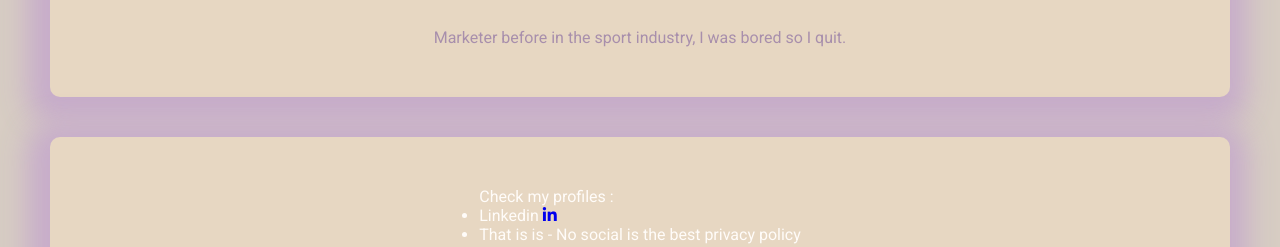
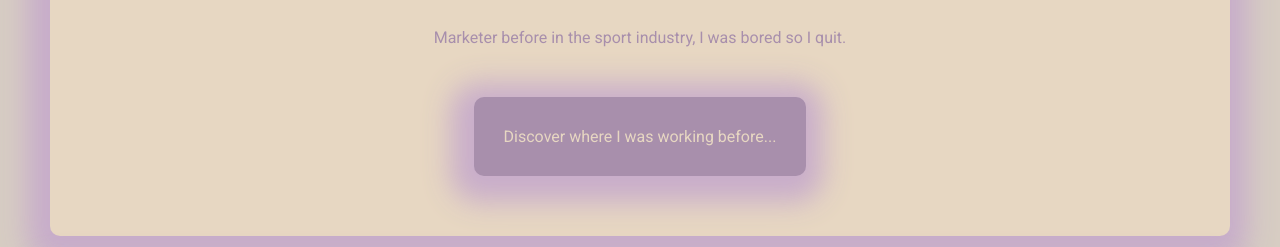
Before and after one commit to marineirigoin/profile, a plain HTML site: page index.html in a window 1280 px wide. Shown: the part 582-829 px from the top of the page. Drawn offline with Linux system fonts and the light colour scheme.

Commit message:
better style

```diff
--- a/index.html
+++ b/index.html
@@ -16,6 +16,8 @@
       <p>If I manage to finish the Wagon</p>
       <img src="https://media-exp1.licdn.com/dms/image/C5603AQG0VeVMiD9BEw/profile-displayphoto-shrink_800_800/0/1649411502243?e=1672876800&v=beta&t=yM-uiDWXjkZBFtNh9Xl5-lb4JV4HcT4pWwdzwtCeDR0" alt="marine profile picture" id="profile-pic">
       <p>Marketer before in the sport industry, I was bored so I quit.</p>
+      <a href="https://www.quiksilver.fr/" class="button">Discover where I was working before...</a>
+
     </div>
 
     <div class="card">
--- a/style.css
+++ b/style.css
@@ -71,6 +71,21 @@ a:hover {
   opacity: 0.3;
 }
 
+.button{
+  color: #E7D7C2;
+  background-color:#A88FAC;
+  margin: 10px;
+  margin-top: 50px;
+  padding: 30px;
+  border-radius: 10px;
+  box-shadow: -3px 6px 28px 20px rgba(198,169,203,0.92);
+  text-decoration: none;
+}
+
+.button:hover {
+  opacity: 0.7;
+}
+
 @media screen and (max-width: 960px) {
   .container {
     width: 700px;
```
